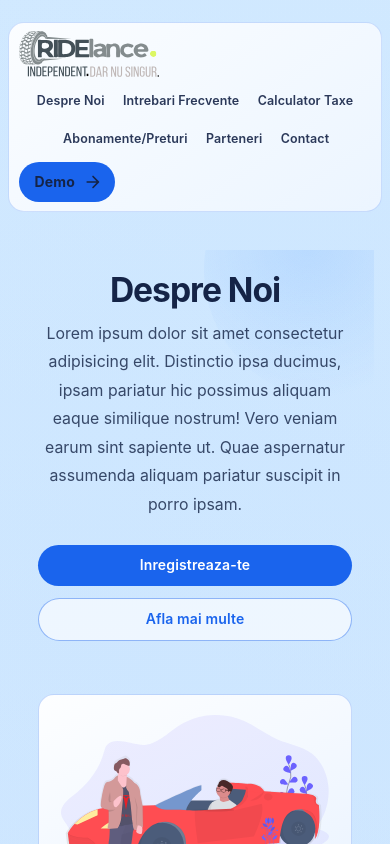
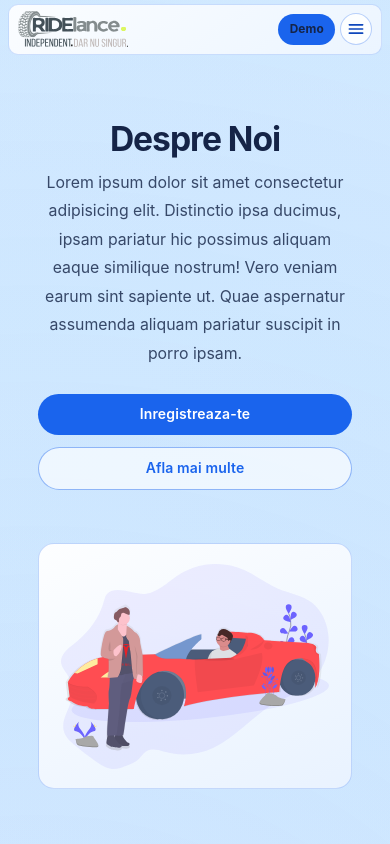
Before and after one commit to Cezart2332/ridelance, a React (Vite) app: page / in a window 390 px wide. Shown: the top 844 px of the page. Built offline with nearby package versions, Linux system fonts and the light colour scheme.

Commit message:
Implement mobile navigation menu with Drawer component and enhance responsiveness

```diff
--- a/src/App.tsx
+++ b/src/App.tsx
@@ -9,6 +9,8 @@ import {
   Card,
   CardContent,
   Container,
+  Drawer,
+  IconButton,
   Paper,
   Stack,
   TextField,
@@ -18,7 +20,9 @@ import {
 import { alpha } from "@mui/material/styles"
 import ArrowForwardRoundedIcon from "@mui/icons-material/ArrowForwardRounded"
 import CheckCircleOutlineRoundedIcon from "@mui/icons-material/CheckCircleOutlineRounded"
+import CloseRoundedIcon from "@mui/icons-material/CloseRounded"
 import ExpandMoreRoundedIcon from "@mui/icons-material/ExpandMoreRounded"
+import MenuRoundedIcon from "@mui/icons-material/MenuRounded"
 import logo from "./assets/logo.svg"
 import car from "./assets/car.svg"
 import chill from "./assets/chill.svg"
@@ -148,6 +152,7 @@ function App() {
   const [netIncomeRealSystem, setNetIncomeRealSystem] = useState(0)
   const [netIncomeNormaSystem, setNetIncomeNormaSystem] = useState(0)
   const [isNavPinned, setIsNavPinned] = useState(false)
+  const [isMobileMenuOpen, setIsMobileMenuOpen] = useState(false)
 
   useEffect(() => {
     const onScroll = () => {
@@ -171,6 +176,11 @@ function App() {
         block: "start",
       })
     }
+  }
+
+  const handleNavItemClick = (id: string) => {
+    scrollToSection(id)
+    setIsMobileMenuOpen(false)
   }
 
   const computeTaxes = () => {
@@ -299,7 +309,7 @@ function App() {
         position="sticky"
         elevation={0}
         sx={{
-          top: isNavPinned ? 0 : 12,
+          top: { xs: 0, md: isNavPinned ? 0 : 12 },
           backgroundColor: isNavPinned ? alpha("#EAF4FF", 0.92) : "transparent",
           color: palette.ink,
           zIndex: (theme) => theme.zIndex.appBar,
@@ -310,31 +320,34 @@ function App() {
         <Box
           sx={{
             width: "100%",
-            py: { xs: isNavPinned ? 0 : 1.2, md: isNavPinned ? 0 : 1.6 },
+            py: { xs: 0.45, md: isNavPinned ? 0 : 1.6 },
             transition: "padding 280ms ease",
           }}
         >
           <Box
             sx={{
-              width: isNavPinned ? "100%" : { xs: "calc(100% - 16px)", md: "min(1536px, calc(100% - 32px))" },
+              width: {
+                xs: "100%",
+                md: isNavPinned ? "100%" : "min(1536px, calc(100% - 32px))",
+              },
               mx: "auto",
               transition: "width 320ms ease",
             }}
           >
-            <Toolbar disableGutters sx={{ minHeight: "unset" }}>
+            <Toolbar disableGutters sx={{ minHeight: "unset", px: { xs: 1, md: 0 } }}>
               <Paper
                 className="reveal"
                 elevation={0}
                 sx={{
                   ...glassPanelSx,
                   width: "100%",
-                  px: { xs: 1.2, sm: 1.7, md: 2.1 },
-                  py: { xs: 1.1, md: 1.15 },
-                  borderRadius: isNavPinned ? 0 : { xs: 4, md: 999 },
+                  px: { xs: 1.1, sm: 1.6, md: 2.1 },
+                  py: { xs: 0.85, md: 1.15 },
+                  borderRadius: { xs: 2.5, md: isNavPinned ? 0 : 999 },
                   display: "flex",
                   alignItems: "center",
-                  gap: { xs: 0.8, md: 1.8 },
-                  flexWrap: { xs: "wrap", md: "nowrap" },
+                  gap: { xs: 0.65, md: 1.8 },
+                  flexWrap: "nowrap",
                   animationDelay: "30ms",
                   border: `1px solid ${alpha(palette.primary, isNavPinned ? 0.16 : 0.2)}`,
                   background: isNavPinned
@@ -362,15 +375,16 @@ function App() {
                     component="img"
                     src={logo}
                     alt="Ridelance Logo"
-                  sx={{ height: { xs: 46, md: 58 }, width: "auto", display: "block" }}
+                    sx={{ height: { xs: 36, md: 58 }, width: "auto", display: "block" }}
                   />
                 </Box>
 
                 <Stack
                   direction="row"
-                spacing={{ xs: 0.3, md: 0.65 }}
+                  spacing={{ md: 0.65 }}
                   sx={{
-                  flex: { xs: "0 0 100%", md: 1 },
+                    display: { xs: "none", md: "flex" },
+                    flex: 1,
                     justifyContent: "center",
                     flexWrap: "wrap",
                     rowGap: 0.5,
@@ -383,10 +397,10 @@ function App() {
                       sx={{
                         color: alpha(palette.ink, 0.9),
                         minWidth: "auto",
-                      px: { xs: 1, md: 1.35 },
+                        px: { md: 1.35 },
                         py: 0.75,
                         borderRadius: 2.5,
-                      fontSize: { xs: "0.78rem", md: "0.87rem" },
+                        fontSize: { md: "0.87rem" },
                         fontWeight: 620,
                         backgroundColor: "transparent",
                         "&:hover": {
@@ -405,8 +419,9 @@ function App() {
                   endIcon={<ArrowForwardRoundedIcon />}
                   onClick={() => scrollToSection("contact")}
                   sx={{
-                  px: { xs: 2, md: 2.8 },
-                  py: { xs: 1, md: 1.1 },
+                    display: { xs: "none", md: "inline-flex" },
+                    px: { md: 2.8 },
+                    py: { md: 1.1 },
                     color: palette.ink,
                     backgroundColor: palette.primary,
                     borderRadius: 999,
@@ -419,11 +434,118 @@ function App() {
                 >
                   Demo
                 </Button>
+
+                <Stack
+                  direction="row"
+                  spacing={0.6}
+                  sx={{
+                    ml: "auto",
+                    display: { xs: "flex", md: "none" },
+                    alignItems: "center",
+                  }}
+                >
+                  <Button
+                    variant="contained"
+                    size="small"
+                    onClick={() => scrollToSection("contact")}
+                    sx={{
+                      px: 1.45,
+                      py: 0.62,
+                      minWidth: "unset",
+                      color: palette.ink,
+                      backgroundColor: palette.primary,
+                      borderRadius: 999,
+                      fontWeight: 700,
+                      fontSize: "0.74rem",
+                    }}
+                  >
+                    Demo
+                  </Button>
+                  <IconButton
+                    size="small"
+                    aria-label="Deschide meniul"
+                    onClick={() => setIsMobileMenuOpen(true)}
+                    sx={{
+                      border: `1px solid ${alpha(palette.primary, 0.3)}`,
+                      color: palette.primaryStrong,
+                      backgroundColor: alpha("#FFFFFF", 0.8),
+                    }}
+                  >
+                    <MenuRoundedIcon fontSize="small" />
+                  </IconButton>
+                </Stack>
               </Paper>
             </Toolbar>
           </Box>
         </Box>
       </AppBar>
+
+      <Drawer
+        anchor="right"
+        open={isMobileMenuOpen}
+        onClose={() => setIsMobileMenuOpen(false)}
+        slotProps={{
+          paper: {
+            sx: {
+              width: { xs: "86vw", sm: 360 },
+              p: 2,
+              background: `linear-gradient(180deg, ${alpha("#FFFFFF", 0.98)} 0%, ${alpha("#EAF4FF", 0.96)} 100%)`,
+            },
+          },
+        }}
+      >
+        <Stack spacing={1.4} sx={{ height: "100%" }}>
+          <Stack direction="row" sx={{ alignItems: "center", justifyContent: "space-between" }}>
+            <Box component="img" src={logo} alt="Ridelance Logo" sx={{ height: 40, width: "auto", display: "block" }} />
+            <IconButton aria-label="Inchide meniul" onClick={() => setIsMobileMenuOpen(false)}>
+              <CloseRoundedIcon />
+            </IconButton>
+          </Stack>
+
+          <Stack spacing={0.55} sx={{ mt: 0.6 }}>
+            {navItems.map((item) => (
+              <Button
+                key={`mobile-${item.id}`}
+                onClick={() => handleNavItemClick(item.id)}
+                sx={{
+                  justifyContent: "flex-start",
+                  px: 1.2,
+                  py: 0.95,
+                  borderRadius: 2,
+                  color: alpha(palette.ink, 0.9),
+                  fontWeight: 620,
+                  textTransform: "none",
+                  "&:hover": {
+                    backgroundColor: alpha(palette.primary, 0.1),
+                    color: palette.primaryStrong,
+                  },
+                }}
+              >
+                {item.label}
+              </Button>
+            ))}
+          </Stack>
+
+          <Button
+            variant="contained"
+            endIcon={<ArrowForwardRoundedIcon />}
+            onClick={() => handleNavItemClick("contact")}
+            sx={{
+              mt: "auto",
+              color: palette.ink,
+              backgroundColor: palette.primary,
+              borderRadius: 999,
+              py: 1,
+              fontWeight: 700,
+              "&:hover": {
+                backgroundColor: palette.primary,
+              },
+            }}
+          >
+            Demo
+          </Button>
+        </Stack>
+      </Drawer>
 
       <Box
         id="despre-noi"
@@ -446,16 +568,6 @@ function App() {
               position: "relative",
               overflow: "hidden",
               animationDelay: "90ms",
-              "&::before": {
-                content: '""',
-                position: "absolute",
-                top: -110,
-                right: -90,
-                width: 260,
-                height: 260,
-                borderRadius: "50%",
-                background: `radial-gradient(circle at 40% 40%, ${alpha("#81B8FF", 0.28)} 0%, transparent 70%)`,
-              },
               "&::after": {
                 content: '""',
                 display: "none",
@@ -1093,34 +1205,31 @@ function App() {
                   rel="noopener noreferrer"
                   aria-label={partner.name}
                   sx={{
-                    px: { xs: 2.4, md: 3 },
-                    py: { xs: 1.6, md: 1.8 },
-                    borderRadius: 3,
-                    border: `1px solid ${alpha(palette.primary, 0.22)}`,
-                    backgroundColor: alpha("#FFFFFF", 0.78),
+                    lineHeight: 0,
                     display: "inline-flex",
                     alignItems: "center",
                     justifyContent: "center",
-                    minHeight: { xs: 74, md: 86 },
-                    minWidth: { xs: 180, md: 210 },
-                    "&:hover": {
-                      transform: "translateY(-3px)",
+                    borderRadius: 2,
+                    "& img": {
+                      transition: "transform 180ms ease, filter 180ms ease",
                     },
                     "&:hover img": {
-                      transform: "translateY(-2px)",
+                      transform: "translateY(-2px) scale(1.02)",
+                      filter: `drop-shadow(0 8px 14px ${alpha("#0F46BE", 0.22)})`,
                     },
                     "@media (prefers-reduced-motion: reduce)": {
-                      "&:hover": {
-                        transform: "none",
+                      "& img": {
+                        transition: "none",
                       },
                       "&:hover img": {
                         transform: "none",
+                        filter: "none",
                       },
                     },
                     "&:focus-visible": {
                       outline: `2px solid ${alpha(palette.primary, 0.44)}`,
                       outlineOffset: 4,
-                      borderRadius: 3,
+                      borderRadius: 2,
                     },
                   }}
                 >
@@ -1132,7 +1241,6 @@ function App() {
                       width: { xs: 132, md: 170 },
                       height: "auto",
                       display: "block",
-                      transition: "transform 180ms ease",
                     }}
                   />
                 </Box>
```
Lines whose indentation alone changed are shown as unchanged.
